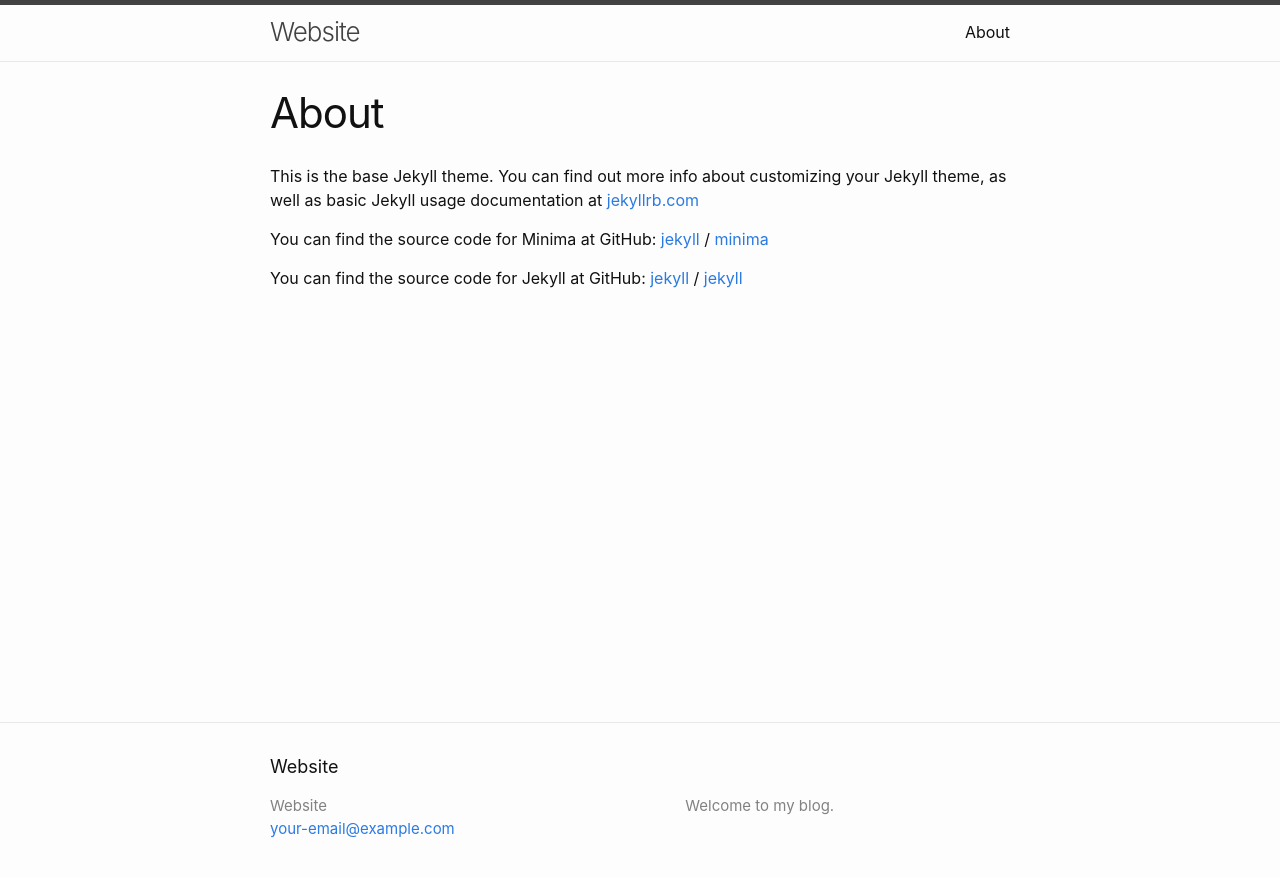
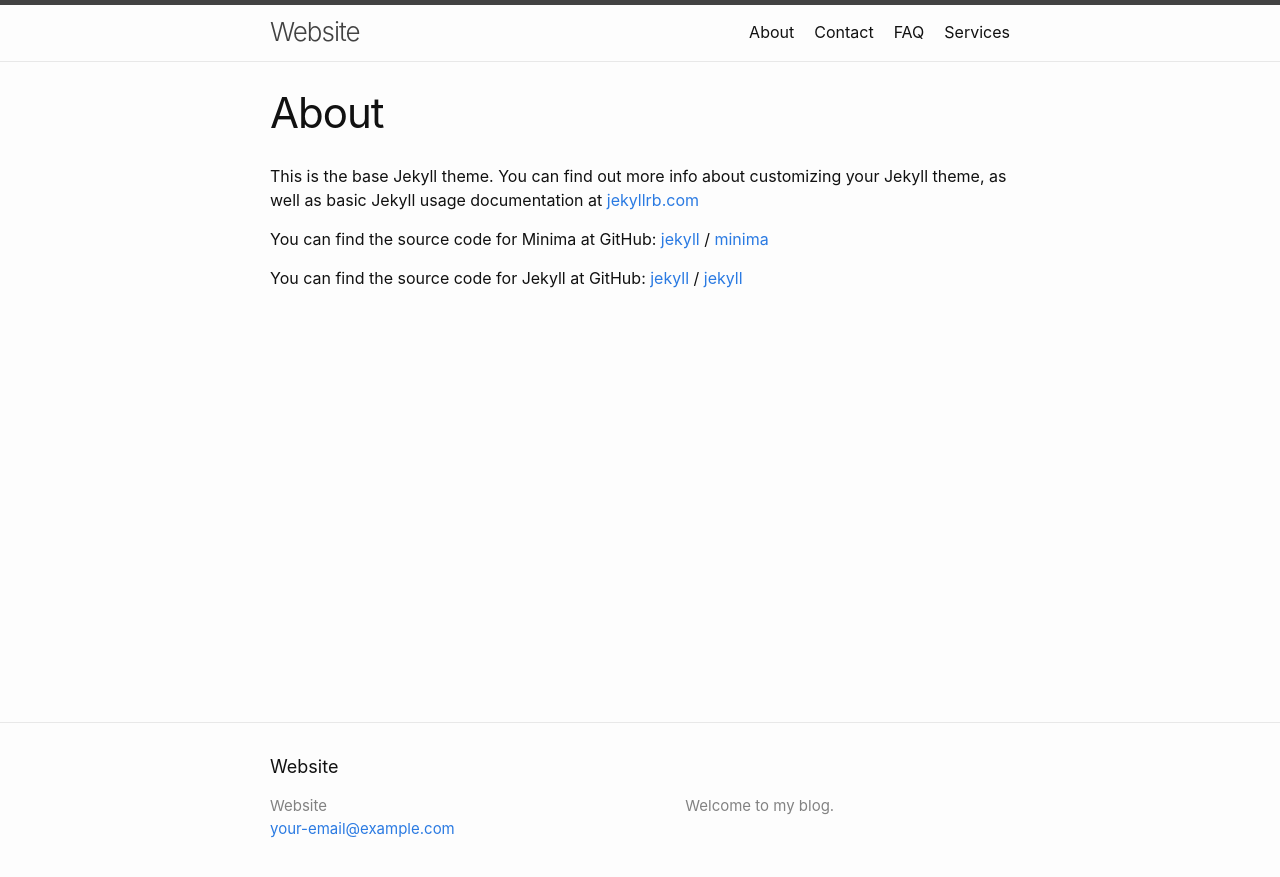
Before and after one commit to Hsuile/blog, a Jekyll site: the page built from about.markdown, in a window 1280 px wide. Shown: the top 877 px of the page. Built offline with Jekyll 4.4.1, drawn with Linux system fonts in a browser that asks for light colours.

Commit message:
added header pages

```diff
--- /dev/null
+++ b/contact.markdown
@@ -0,0 +1,5 @@
+---
+layout: page
+title: Contact
+permalink: /contact/
+---
--- /dev/null
+++ b/faq.markdown
@@ -0,0 +1,5 @@
+---
+layout: page
+title: FAQ
+permalink: /faq/
+---
```
Also changed, not shown: _config.yml (+0 -10 lines), services.markdown (added, +7 -0 lines).
